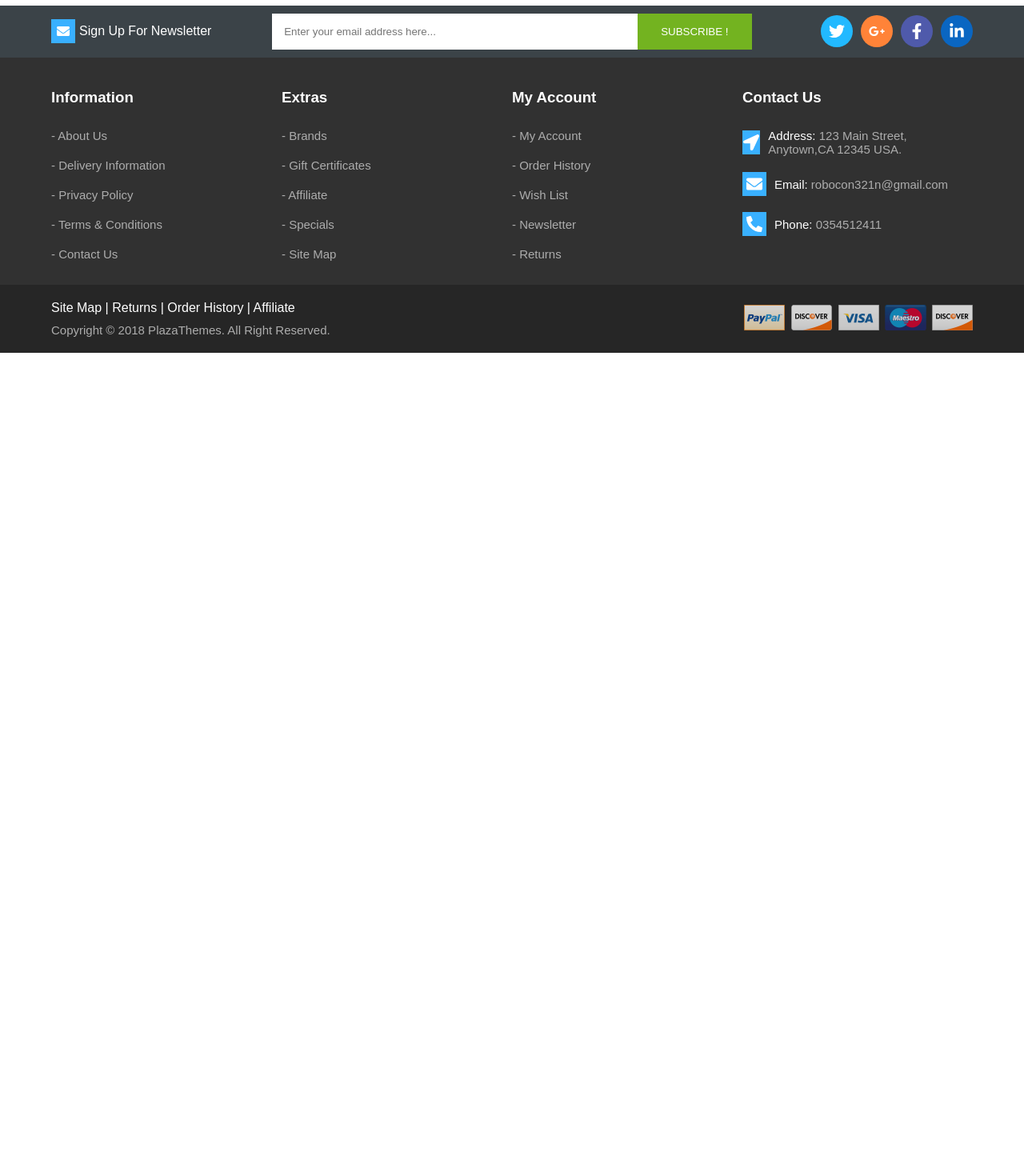
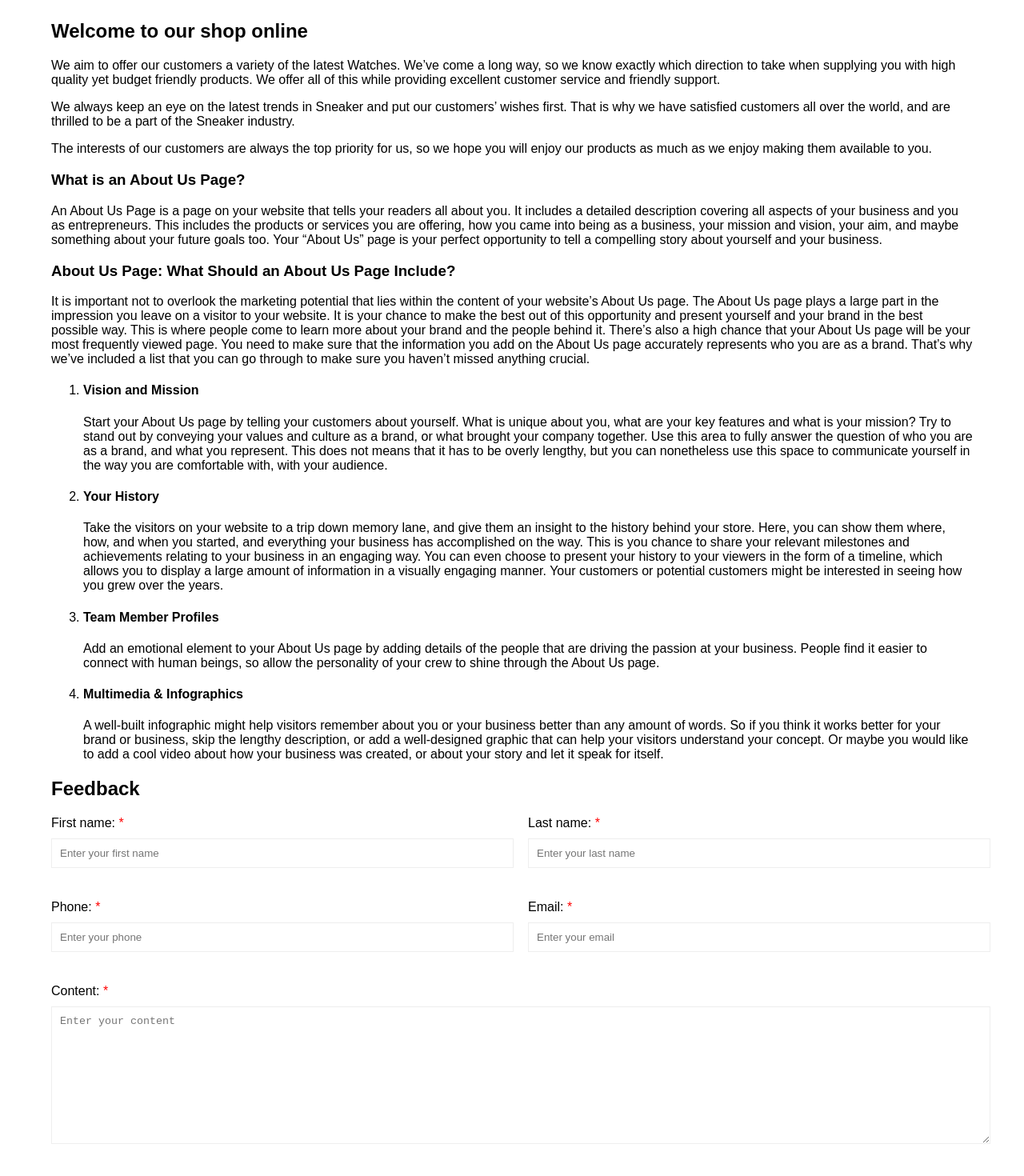
Before and after one commit to robocon321/nashtech-project-fe, a React (Create React App) app: page /about-us in a window 1280 px wide. Shown: the part 300-1770 px from the top of the page at 80% size. Before the commit the page ends 800 px from the top, so only its background shows below. Built offline with nearby package versions, Linux system fonts and the light colour scheme.

Commit message:
UI common/Input & AboutUSPage

```diff
--- a/src/App.js
+++ b/src/App.js
@@ -13,6 +13,7 @@ import NotFound from './pages/404/NotFoundPage';
 
 import HomePage from './pages/client/HomePage';
 import ProductPage from './pages/client/ProductPage';
+import AboutUsPage from './pages/client/AboutUsPage';
 
 import Dashboard from './pages/admin/DashboardPage';
 
@@ -42,6 +43,7 @@ function App() {
           <Route path='/' element={<LayoutClient />}>
             <Route path='' element={<HomePage />}/>
             <Route path='product' element={<ProductPage />} />
+            <Route path='about-us' element={<AboutUsPage />} />
             <Route path='*' element={<NotFound />} />
           </Route>
         </Routes>
--- /dev/null
+++ b/src/components/client/about-us/AboutUs.js
@@ -0,0 +1,142 @@
+import { Container, Grid } from "@mui/material";
+import styles from "./AboutUs.module.css";
+import Input from "../../common/Input";
+
+const AboutUs = (props) => {
+  return (
+    <>
+      <div className={styles["content"]}>
+        <Container>
+          <h1>ABOUT US</h1>
+          <h2>Welcome to our shop online</h2>
+          <p>
+            We aim to offer our customers a variety of the latest Watches. We’ve
+            come a long way, so we know exactly which direction to take when
+            supplying you with high quality yet budget friendly products. We
+            offer all of this while providing excellent customer service and
+            friendly support.
+          </p>
+          <p>
+            We always keep an eye on the latest trends in Sneaker and put our
+            customers’ wishes first. That is why we have satisfied customers all
+            over the world, and are thrilled to be a part of the Sneaker
+            industry.
+          </p>
+          <p>
+            The interests of our customers are always the top priority for us,
+            so we hope you will enjoy our products as much as we enjoy making
+            them available to you.
+          </p>
+          <h3>What is an About Us Page?</h3>
+          <p>
+            An About Us Page is a page on your website that tells your readers
+            all about you. It includes a detailed description covering all
+            aspects of your business and you as entrepreneurs. This includes the
+            products or services you are offering, how you came into being as a
+            business, your mission and vision, your aim, and maybe something
+            about your future goals too. Your “About Us” page is your perfect
+            opportunity to tell a compelling story about yourself and your
+            business.
+          </p>
+          <h3>About Us Page: What Should an About Us Page Include?</h3>
+          <p>
+            It is important not to overlook the marketing potential that lies
+            within the content of your website’s About Us page. The About Us
+            page plays a large part in the impression you leave on a visitor to
+            your website. It is your chance to make the best out of this
+            opportunity and present yourself and your brand in the best possible
+            way. This is where people come to learn more about your brand and
+            the people behind it. There’s also a high chance that your About Us
+            page will be your most frequently viewed page. You need to make sure
+            that the information you add on the About Us page accurately
+            represents who you are as a brand. That’s why we’ve included a list
+            that you can go through to make sure you haven’t missed anything
+            crucial.
+          </p>
+          <ol>
+            <li>
+              <h4>Vision and Mission</h4>
+              <p>
+                Start your About Us page by telling your customers about
+                yourself. What is unique about you, what are your key features
+                and what is your mission? Try to stand out by conveying your
+                values and culture as a brand, or what brought your company
+                together. Use this area to fully answer the question of who you
+                are as a brand, and what you represent. This does not means that
+                it has to be overly lengthy, but you can nonetheless use this
+                space to communicate yourself in the way you are comfortable
+                with, with your audience.
+              </p>
+            </li>
+            <li>
+              <h4>Your History</h4>
+              <p>
+                Take the visitors on your website to a trip down memory lane,
+                and give them an insight to the history behind your store. Here,
+                you can show them where, how, and when you started, and
+                everything your business has accomplished on the way. This is
+                you chance to share your relevant milestones and achievements
+                relating to your business in an engaging way. You can even
+                choose to present your history to your viewers in the form of a
+                timeline, which allows you to display a large amount of
+                information in a visually engaging manner. Your customers or
+                potential customers might be interested in seeing how you grew
+                over the years.
+              </p>
+            </li>
+            <li>
+              <h4>Team Member Profiles</h4>
+              <p>
+                Add an emotional element to your About Us page by adding details
+                of the people that are driving the passion at your business.
+                People find it easier to connect with human beings, so allow the
+                personality of your crew to shine through the About Us page.
+              </p>
+            </li>
+            <li>
+              <h4>Multimedia & Infographics</h4>
+              <p>
+                A well-built infographic might help visitors remember about you
+                or your business better than any amount of words. So if you
+                think it works better for your brand or business, skip the
+                lengthy description, or add a well-designed graphic that can
+                help your visitors understand your concept. Or maybe you would
+                like to add a cool video about how your business was created, or
+                about your story and let it speak for itself.
+              </p>
+            </li>
+          </ol>
+        </Container>
+        <Container>
+          <div className={styles["form"]}>
+            <h2>Feedback</h2>
+            <Grid container spacing={5}>
+              <Grid item xs={12} md={6}>
+                <Input id='first_name' title='First name' required={true} placeholder='Enter your first name' />
+              </Grid>
+              <Grid item xs={12} md={6}>
+                <Input id='last_name' title='Last name' required={true} placeholder='Enter your last name' />
+              </Grid>
+              <Grid item xs={12} md={6}>
+                <Input id='phone' title='Phone' required={true} placeholder='Enter your phone' />
+              </Grid>
+              <Grid item xs={12} md={6}>
+                <Input id='email' title='Email' required={true} placeholder='Enter your email' />
+              </Grid>
+              <Grid item xs={12}>
+                <Input id='content' type='textarea' title='Content' required={true} placeholder='Enter your content' props={{
+                  rows: 10
+                }} />
+              </Grid>
+              <Grid item xs={12}>
+                <button>Submit</button>
+              </Grid>
+            </Grid>
+          </div>
+        </Container>
+      </div>
+    </>
+  );
+};
+
+export default AboutUs;
--- /dev/null
+++ b/src/components/client/about-us/AboutUs.module.css
@@ -0,0 +1,3 @@
+.content {
+  margin: 40px 0px;
+}
--- /dev/null
+++ b/src/components/common/Input.js
@@ -0,0 +1,68 @@
+import styles from './Input.module.css';
+
+const defaultFunc = () => {}
+
+const Input = ({
+  value = '',
+  title = '',
+  required = true,
+  placeholder = '',
+  type = 'text',
+  style = {},
+  name = '',
+  onChange = defaultFunc,
+  onClick = defaultFunc,
+  props = {},
+  id = ''
+}) => {
+  switch(type) {
+    case 'textarea':
+      return (
+        <div className={styles['field']}>
+          <label htmlFor={id}>{title}:{' '}
+            {
+              required && <span className={styles['required']}>*</span>
+            }
+          </label>
+          <textarea
+              type={type}
+              placeholder={placeholder}
+              required={required}
+              id = {id}
+              style={{...style}}
+              onChange={onChange}
+              onClick={onClick}
+              name={name}
+              {...props}>
+            {value}
+          </textarea>
+        </div>
+
+      )
+    default :
+      return (
+        <div className={styles['field']}>
+        <label htmlFor={id}>{title}:{' '}
+          {
+            required && <span className={styles['required']}>*</span>
+          }
+        </label>
+        <input
+            type={type}
+            placeholder={placeholder}
+            required={required}
+            id = {id}
+            style={{...style}}
+            onChange={onChange}
+            onClick={onClick}
+            name={name}
+            value={value}
+            {...props}
+            />
+        </div>
+      )
+
+  }
+}
+
+export default Input;
--- /dev/null
+++ b/src/components/common/Input.module.css
@@ -0,0 +1,32 @@
+.field label {
+  display: block;
+  margin-bottom: 10px;
+}
+
+.field label span {
+  color: red;
+}
+
+.field input,  textarea {
+  padding: 10px;
+  width: 100%;
+  border: 0.5px solid var(--gray);
+  outline: none;
+}
+
+.field input:focus, textarea:focus {
+  border: 0.5px solid orange;
+}
+
+button {
+  background-color: var(--blue);
+  border: none;
+  color: white;
+  padding: 20px 40px;
+  font-size: 15px;
+  cursor: pointer;
+}
+
+button:hover {
+  background-color: var(--green);
+}
--- /dev/null
+++ b/src/pages/client/AboutUsPage.js
@@ -0,0 +1,11 @@
+import AboutUs from "../../components/client/about-us/AboutUs";
+
+const AboutUsPage = (props) => {
+  return (
+    <>
+      <AboutUs />
+    </>
+  )
+}
+
+export default AboutUsPage;
```
